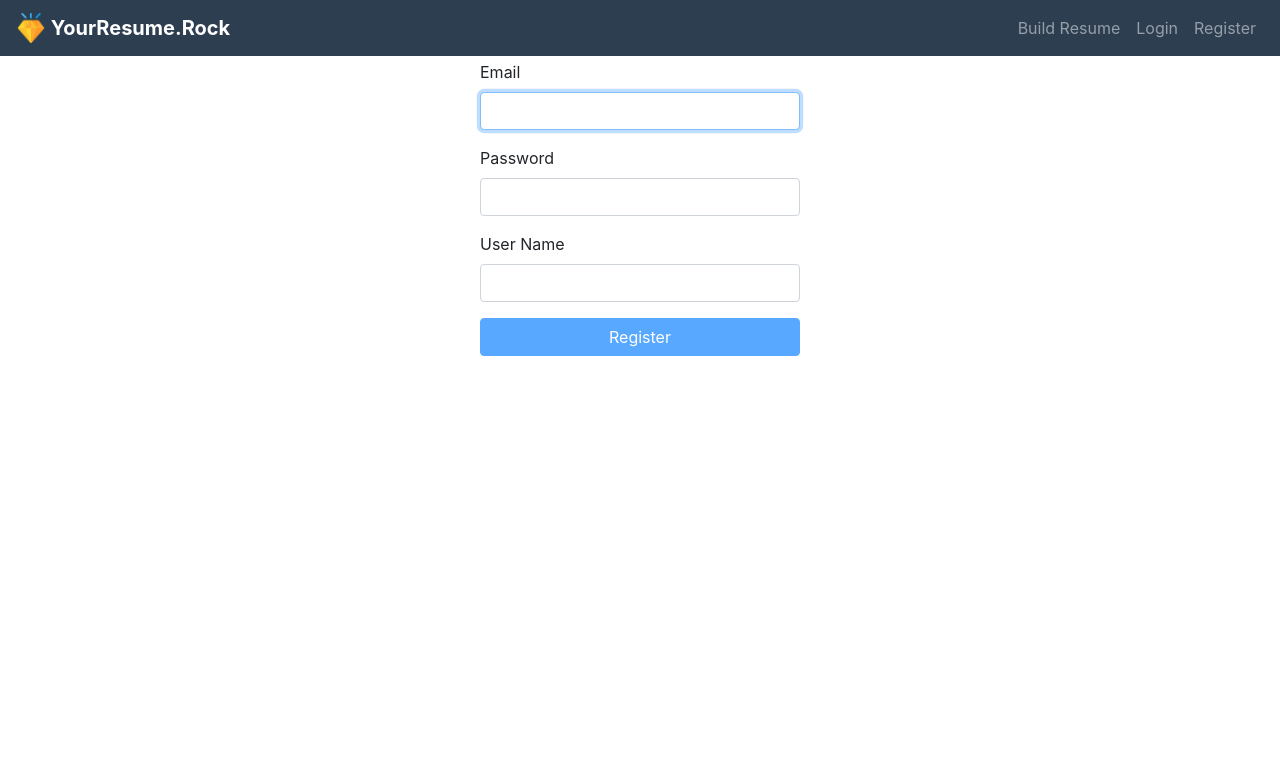
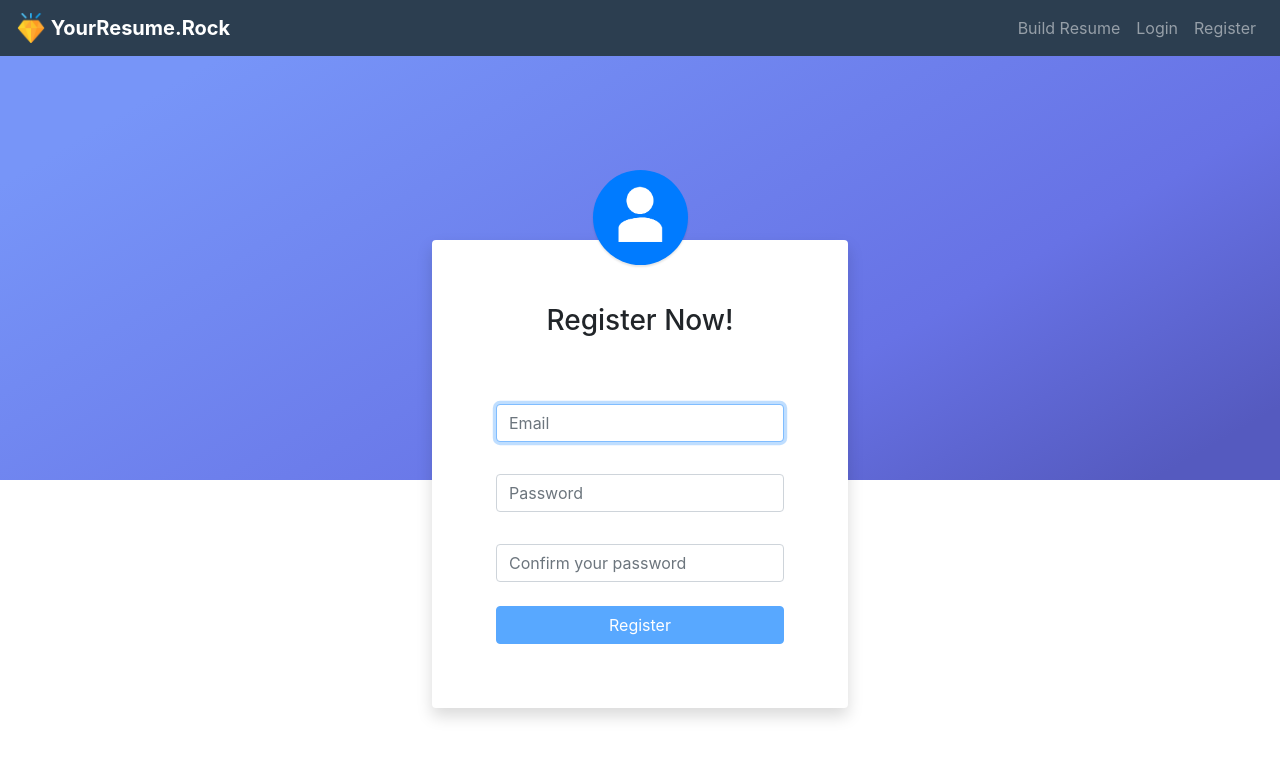
Before and after one commit to ArpitaDeb/ResumeRock, a React (Create React App) app in the folder client/: page /registration in a window 1280 px wide. Shown: the top 758 px of the page. Built offline with nearby package versions, Linux system fonts and the light colour scheme.

Commit message:
modify register form (#36)

```diff
--- a/client/src/components/userLR/Login.js
+++ b/client/src/components/userLR/Login.js
@@ -52,7 +52,7 @@ export default function Login(props) {
           <CardBody>
             <div >
               <div className="avatar">
-                    <img src={avatar} alt="Avatar"/>
+                <img src={avatar} alt="Avatar" />
               </div>
               <h3 className="text-center">Member Login
                 </h3>
--- a/client/src/components/userLR/Registration.js
+++ b/client/src/components/userLR/Registration.js
@@ -3,12 +3,19 @@ import { Button, FormGroup, FormControl, FormLabel } from "react-bootstrap";
 import axios from 'axios';
 import { useHistory } from 'react-router-dom';
 import './Login.css';
+import {
+  Card,
+  CardBody,
+} from "reactstrap";
+import avatar from "../../img/avatar.png";
+
 
 export default function Registration({ isLoggedIn, setIsLoggedIn }) {
   const [state, setState] = useState({
     email: "",
     password: "",
-    userName: ""
+    userName: "",
+    confirm_password: ""
   })
   const [error, setError] = useState("");
   const handleChange = (e) => {
@@ -19,14 +26,14 @@ export default function Registration({ isLoggedIn, setIsLoggedIn }) {
     }))
   }
   const validateForm = () => {
-    return state.email.length > 0 && state.password.length > 0 && state.userName.length > 0;
+    return state.email.length > 0 && state.password.length > 0 && state.password === state.confirm_password;
   }
   const history = useHistory();
   const handleSubmit = (event) => {
     event.preventDefault();
     console.log(state);
     axios.post(
-      '/users/register', { email: state.email, password: state.password, userName: state.userName }
+      '/users/register', { email: state.email, password: state.password, userName: state.email }
     ).then(() => {
       history.push('/');
       setIsLoggedIn(true);
@@ -35,39 +42,57 @@ export default function Registration({ isLoggedIn, setIsLoggedIn }) {
 
   return (
     <>
-      <div className="login">
+      <div className="background" />
+      <div className="login-container">
+        <Card className="shadow border-0 d-inline-block p-5">
+          <CardBody>
+            <div >
+              <div className="avatar">
+                <img src={avatar} alt="Avatar" />
+              </div>
+              <h3 className="text-center">Register Now!
+                </h3>
+
               <form onSubmit={handleSubmit}>
-          <FormGroup controlId="email" bssize="large">
-            <FormLabel>Email</FormLabel>
+                <FormGroup controlId="email" bssize="large" className="form_inputs">
+                  <FormLabel />
                   <FormControl
+                    placeholder="Email"
                     autoFocus
                     type="email"
                     value={state.email}
                     onChange={handleChange}
                   />
                 </FormGroup>
-          <FormGroup controlId="password" bssize="large">
-            <FormLabel>Password</FormLabel>
+                <FormGroup controlId="password" bssize="large" className="form_inputs">
+                  <FormLabel />
                   <FormControl
+                    placeholder="Password"
                     value={state.password}
                     onChange={handleChange}
                     type="password"
                   />
                 </FormGroup>
-          <FormGroup controlId="userName" bssize="large">
-            <FormLabel>User Name</FormLabel>
+
+                <FormGroup controlId="confirm_password" bssize="large" className="form_inputs">
+                  <FormLabel />
                   <FormControl
-              value={state.userName}
+                    placeholder="Confirm your password"
+                    value={state.confirm_password}
                     onChange={handleChange}
-              type="text"
+                    type="password"
                   />
                 </FormGroup>
-          <Button block bssize="large" disabled={!validateForm()} type="submit">
+
+                <Button block bssize="large" disabled={!validateForm()} type="submit" className="mt-4" >
                   Register
         </Button>
                 <div className='error'>{error}</div>
               </form>
             </div>
+          </CardBody>
+        </Card>
+      </div>
     </>
   );
 }
```
Lines whose indentation alone changed are shown as unchanged.
